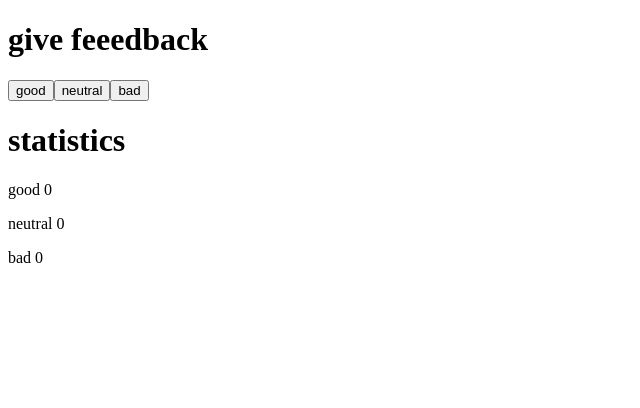
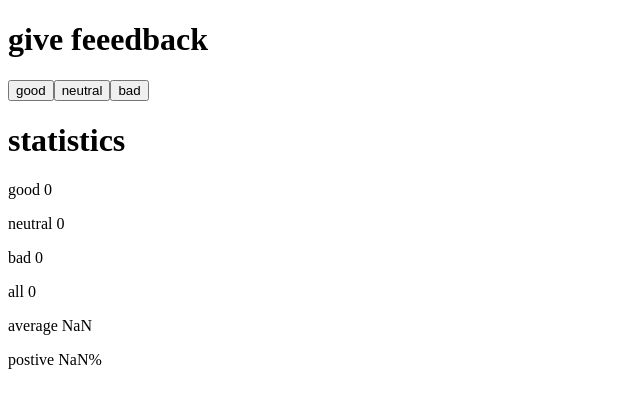
Before and after one commit to traviswilliams997/FullStackOpen, a React (Vite) app in the folder Part1/unicafe/: page / in a window 1280 px wide. Shown: the top 408 px of the page, without its empty margins (0-640 px from the left). Built offline with nearby package versions, Linux system fonts and the light colour scheme.

Commit message:
Excersize 1.7

```diff
--- a/Part1/unicafe/src/App.jsx
+++ b/Part1/unicafe/src/App.jsx
@@ -1,14 +1,22 @@
 import { useState } from 'react'
 
-const Statistics = ({ good, neutral, bad }) => (
+const Statistics = ({ good, neutral, bad }) => {
+  const all = good+neutral+bad;
+  const average = (good*1 + neutral*0 + bad*-1)/all;
+  const postive = (good/all)*100;
 
+  return (
     <div>
       <Heading text='statistics' />
       <p>good {good}</p>
       <p>neutral {neutral}</p>
       <p>bad {bad}</p>
+      <p>all {all}</p>
+      <p>average {average}</p>
+      <p>postive {postive}%</p>
     </div>
   )
+}
 const Button = ({ handleClick, text }) => (
   <button onClick={handleClick}>
     {text}
```
Lines whose indentation alone changed are shown as unchanged.
